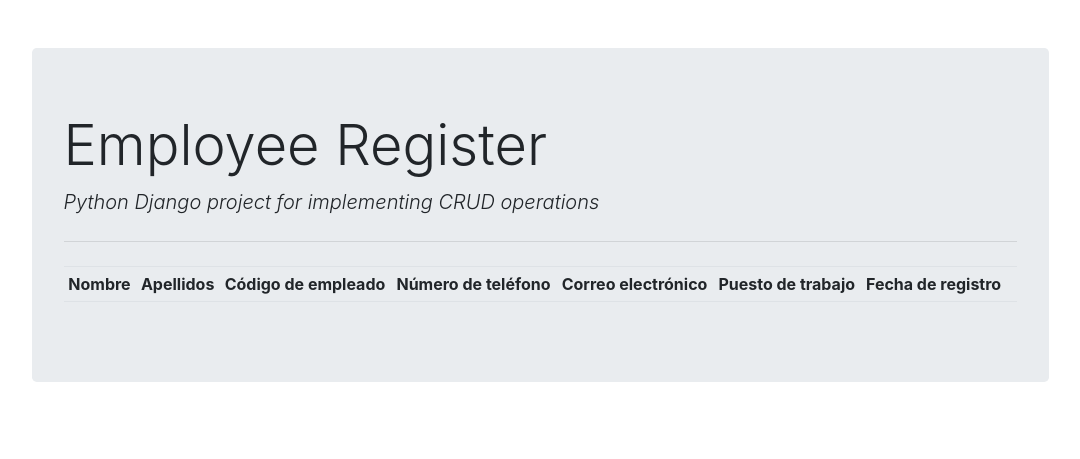
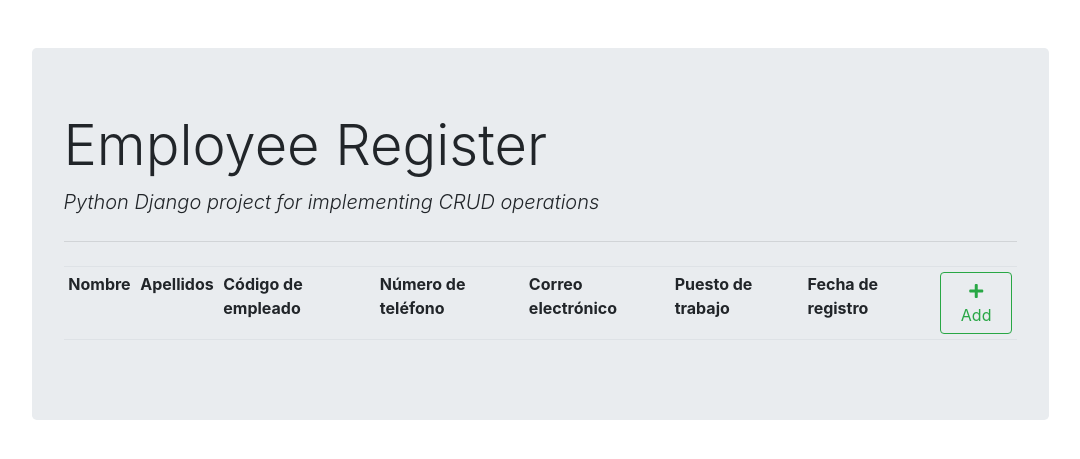
Before and after one commit to iscRamirezAbril/django_CRUD, a Django app: page /employees/list/ in a window 1280 px wide. Shown: the top 459 px of the page, without its empty margins (146-1226 px from the left). Run offline with Django 3.2, Linux system fonts and the light colour scheme; data that the repository does not hold is empty; some libraries are stand-ins or nearby versions.

Commit message:
Función "elminar" finalizada con éxito

```diff
--- a/employees_CRUD/templates/employees_CRUD/base.html
+++ b/employees_CRUD/templates/employees_CRUD/base.html
@@ -14,7 +14,7 @@
 
 <body>
     <div class="container">
-        <div class="col-md-20 offset-md-1 mt-5">
+        <div class="col-md-30 offset-md-1 mt-5">
             <div class="jumbotron">
                 <h1 class="display-4">Employee Register</h1>
                 <p class="lead font-italic">Python Django project for implementing CRUD operations</p>
--- a/employees_CRUD/templates/employees_CRUD/employee_list.html
+++ b/employees_CRUD/templates/employees_CRUD/employee_list.html
@@ -16,7 +16,11 @@
                 <td>Correo electrónico</td>
                 <td>Puesto de trabajo</td>
                 <td>Fecha de registro</td>
-                <td></td>
+                <td>
+                    <a href="{% url 'employee_insert' %}" class="btn btn-outline-success">
+                        <i class="fas fa-plus"></i> Add
+                    </a>
+                </td>
             </tr>
         </thead>
 
@@ -38,6 +42,10 @@
                         <a href="{% url 'employee_update' employee.id %}" class="btn text-secondary px-8">
                             <i class="far fa-edit fa-lg"></i>
                         </a>
+
+                        <a href="{% url 'employee_delete' employee.id %}" class="btn text-danger px-8">
+                            <i class="far fa-trash-alt fa-lg"></i>
+
                     </td>
                 </tr>
             {% endfor %}
--- a/employees_CRUD/urls.py
+++ b/employees_CRUD/urls.py
@@ -12,6 +12,11 @@
     # tambien se le está dando un nombre a la URL para poder utilizarla en el archivo "employee_list.html" (name="update_employee")
     path('<int:id>/', views.employee_form, name='employee_update'),
 
+    # Esta es la URL que se utiliza para eliminar un empleado registrado. Aquí, se está tomando de referencia el ID del
+    # empleado que se desea eliminar (localhost:8000/employees/1/delete). Cabe mencionar que tambien se le está dando un
+    # nombre a la URL para poder utilizarla en el archivo "employee_list.html" (name="delete_employee")
+    path('delete/<int:id>/', views.employee_delete, name='employee_delete'),
+
     # Esta es la URL que se utiliza para listar los empleados, donde se manda a llamar del archivo "views.py"
     # a la función de vista de nombre "employee_list" (localhost:8000/employees/list/)
     path('list/', views.employee_list, name='employee_list'),
--- a/employees_CRUD/views.py
+++ b/employees_CRUD/views.py
@@ -38,5 +38,7 @@
         return redirect('/employees/list/')
 
 # Función de vista que se encargará de eliminar un empleado
-def employee_delete(request):
-    return
+def employee_delete(request, id): # Se recibe como parámetro el ID del empleado que se desea eliminar
+    employee = Employee.objects.get(pk=id) # Se obtiene el empleado que se desea modificar mediante el ID (llaave primaria)
+    employee.delete() # Se elimina el empleado
+    return redirect('/employees/list/') # Se procede a redireccionar al usuario a la página de la lista de empleados (localhost:8000/employees/list/)
```
Also changed, not shown: employees_CRUD/templates/employees_CRUD/employee_form.html (+10 -1 lines).
